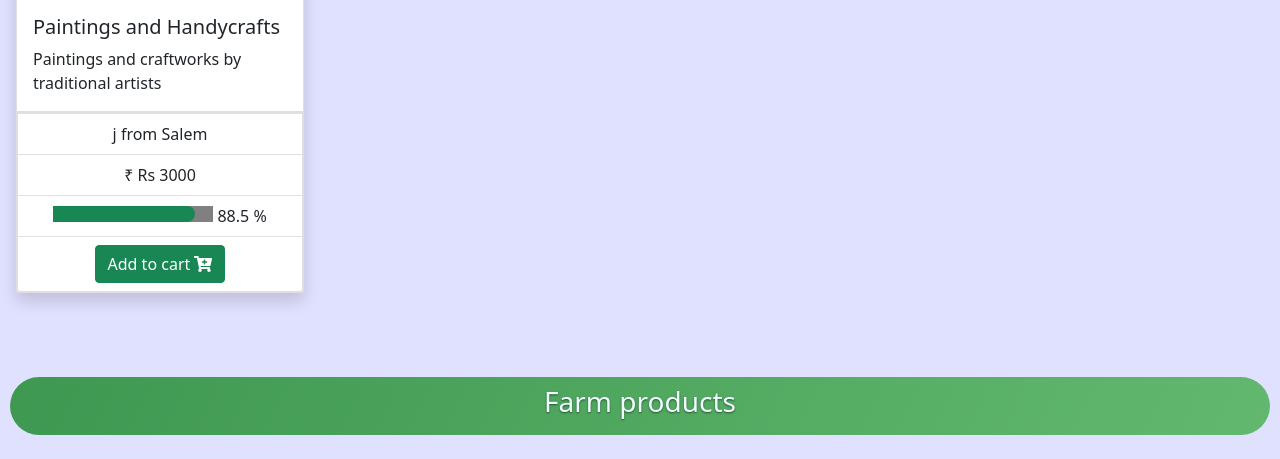
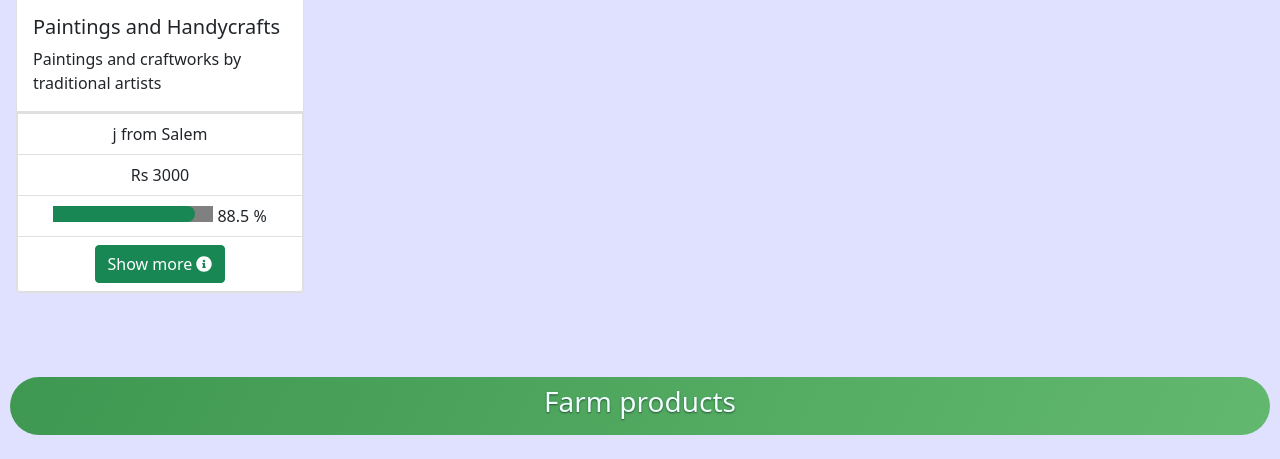
Before and after one commit to hariharan-tech/FarmByte_by_BytePage_Hackinfinity, a Flask app: page /shop in a window 1280 px wide. Shown: the part 1601-2060 px from the top of the page. Run offline with Flask 2, Linux system fonts and the light colour scheme; data comes from the database, SQL or seed files in the repository; some libraries are stand-ins or nearby versions.

Commit message:
Update shop.html

```diff
--- a/templates/shop.html
+++ b/templates/shop.html
@@ -73,7 +73,7 @@
 <!-- for loop comes here -->
 <div class="selfhelpg row">
 {% for product in allquery %}
-<div class="card shadow" style="width: 18rem;">
+<div class="card" style="width: 18rem;">
     <img src="https://source.unsplash.com/1600x900/?{{product.title}}" class="card-img-top">
     <div class="card-body">
         <h5 class="card-title">{{product.title}}</h5>
@@ -82,9 +82,9 @@
     <ul class="list-group list-group-flush">
     </ul>
         <li class="list-group-item">{{product.creatorinfo}}</li>
-        <li class="list-group-item">₹ {{product.price}}</li>
+        <li class="list-group-item">{{product.price}}</li>
         <li class="list-group-item"><progress id="file" value={{product.review}} max="100"></progress>  {{product.review}} %</li>
-        <li class="list-group-item"><button type="button" class="btn btn-success">Add to cart <i class="fas fa-cart-plus"></i></button></li>
+        <li class="list-group-item"><a href="/carts/{{product.itemno}}" type="button" class="btn btn-success">Show more <i class="fas fa-info-circle"></i></a></li>
   </div>
 {% endfor %}
 </div>
@@ -103,9 +103,9 @@
         <ul class="list-group list-group-flush">
         </ul>
             <li class="list-group-item">{{product.creatorinfo}}</li>
-            <li class="list-group-item">₹ {{product.price}}</li>
+            <li class="list-group-item">{{product.price}}</li>
             <li class="list-group-item"><progress id="file" value={{product.review}} max="100"></progress>  {{product.review}} %</li>
-            <li class="list-group-item"><button type="button" class="btn btn-success">Add to cart <i class="fas fa-cart-plus"></i></button></li>
+            <li class="list-group-item"><a href="/carts/{{product.itemno}}" type="button" class="btn btn-success">Show more <i class="fas fa-info-circle"></i></a></li>
       </div>
 {% endfor %}
 </div>
```
